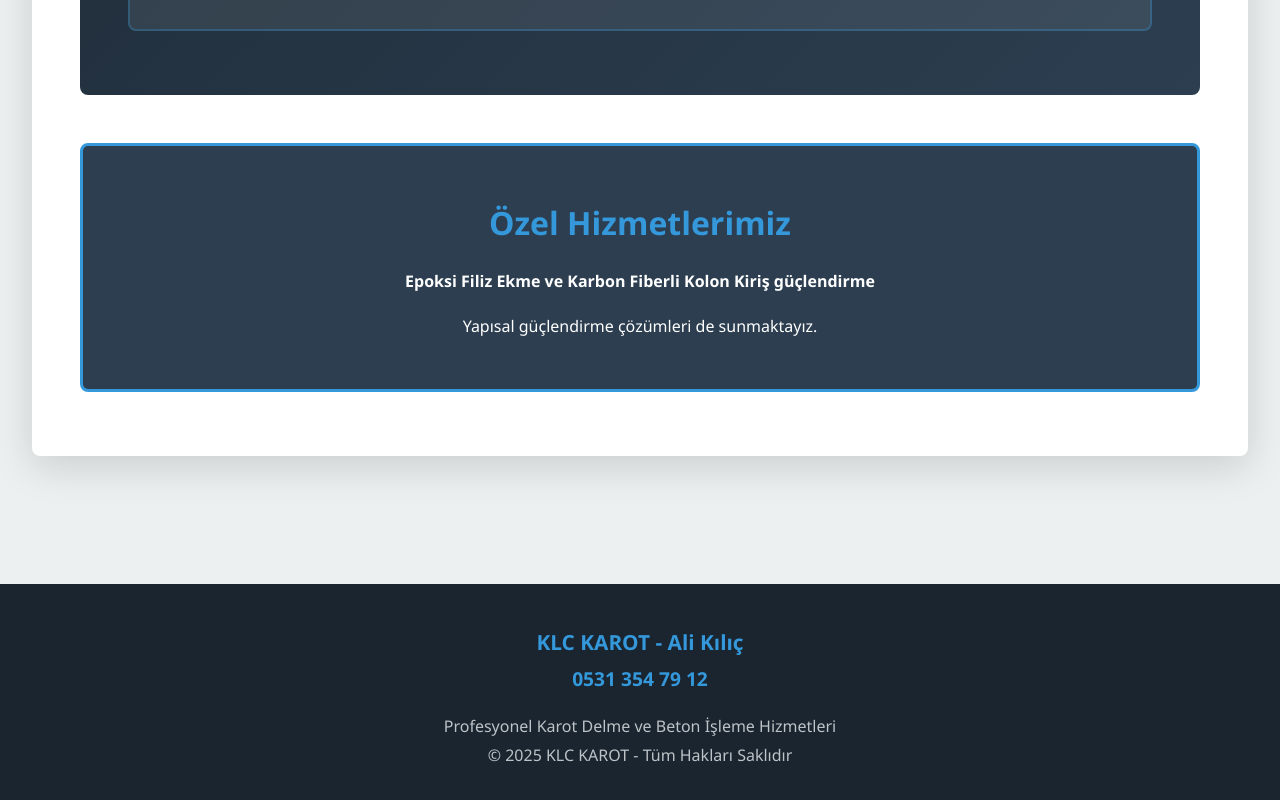
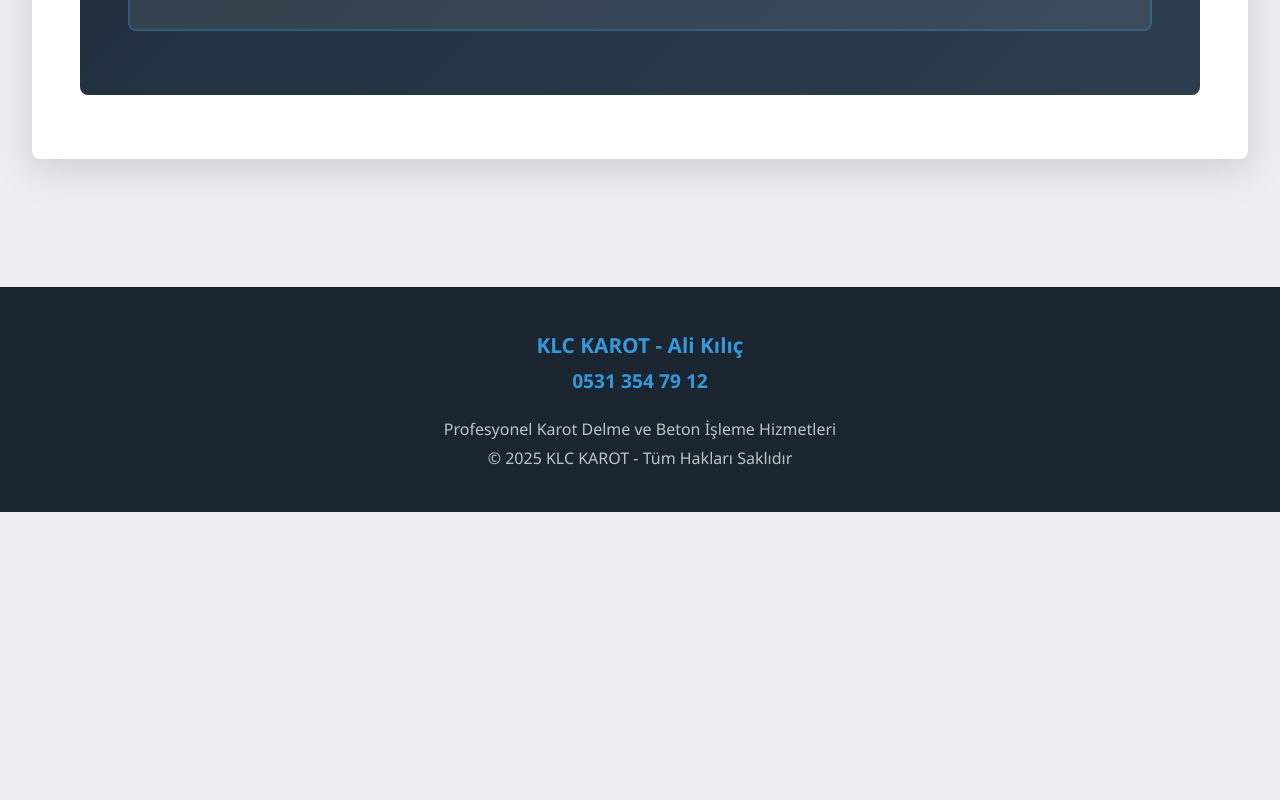
Before and after one commit to sametcinar6358-cmyk/KLC-KAROT, a plain HTML site: page index.html in a window 1280 px wide. Shown: the part 3941-4741 px from the top of the page. After the commit the page ends 4453 px from the top, so only its background shows below. Drawn offline with Linux system fonts and the light colour scheme.

Commit message:
minor changes

```diff
--- a/index.html
+++ b/index.html
@@ -5,6 +5,7 @@
     <meta name="viewport" content="width=device-width, initial-scale=1.0">
     <title>KLC KAROT - Profesyonel Karot Delme Hizmetleri</title>
     <style>
+        /* CSS kodları önceki haliyle aynı tutulmuştur, sadece kullanılmayan .special-services'in display: none'ı kaldırıldı */
         * {
             margin: 0;
             padding: 0;
@@ -333,21 +334,6 @@
             border-color: #3498db;
         }
 
-        .special-services {
-            background: #2c3e50;
-            border-radius: 8px;
-            padding: 3rem;
-            margin-top: 3rem;
-            text-align: center;
-            color: white;
-            border: 3px solid #3498db;
-        }
-
-        .special-services h3 {
-            font-size: 2rem;
-            margin-bottom: 1rem;
-            color: #3498db;
-        }
 
         footer {
             background: #1a252f;
@@ -601,12 +587,7 @@
                 </div>
             </div>
 
-            <div class="special-services">
-                <h3>Özel Hizmetlerimiz</h3>
-                <p><strong>Epoksi Filiz Ekme ve Karbon Fiberli Kolon Kiriş güçlendirme</strong></p>
-                <p style="margin-top: 1rem;">Yapısal güçlendirme çözümleri de sunmaktayız.</p>
             </div>
-        </div>
     </div>
 
     <footer>
```
